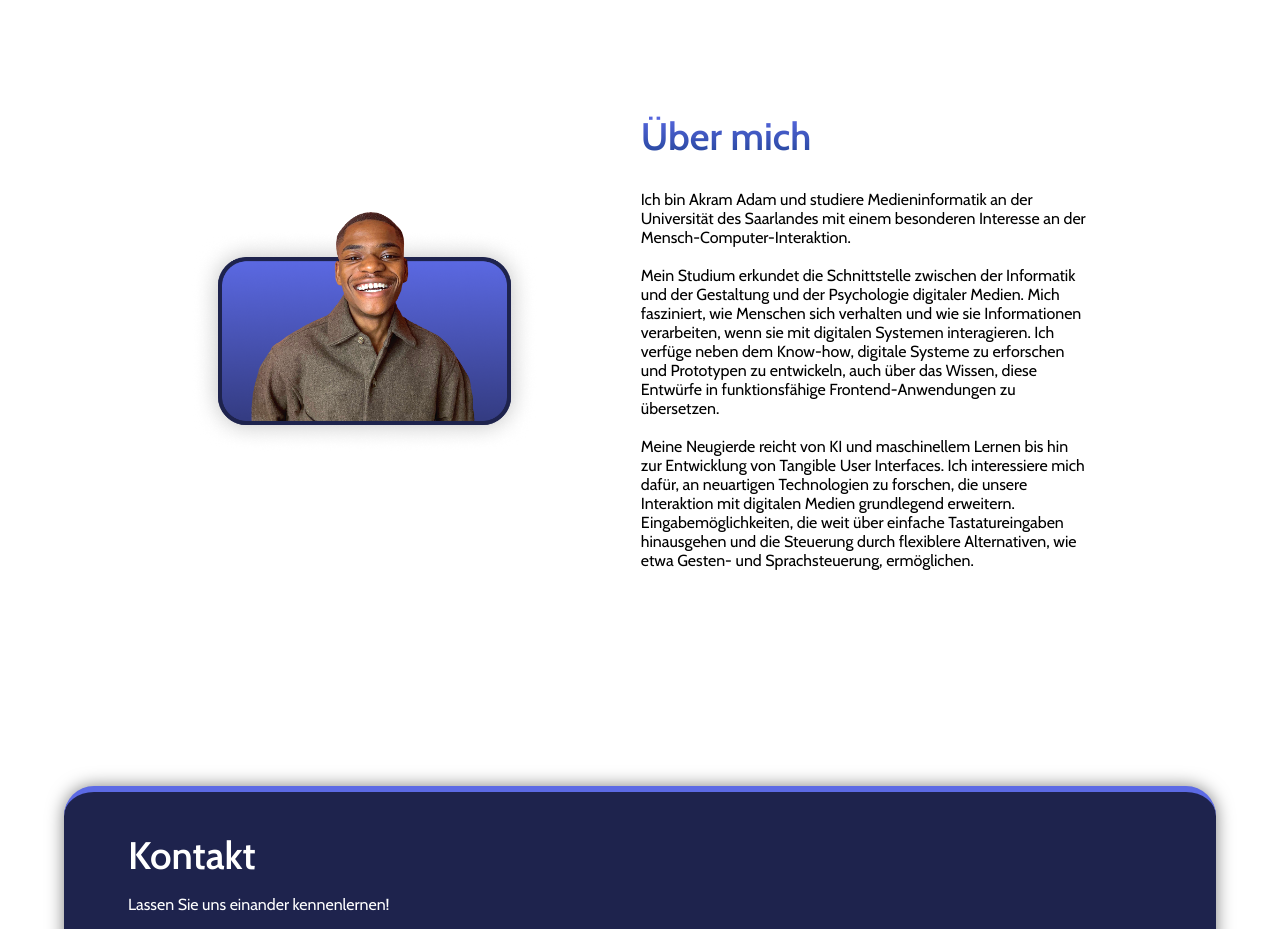
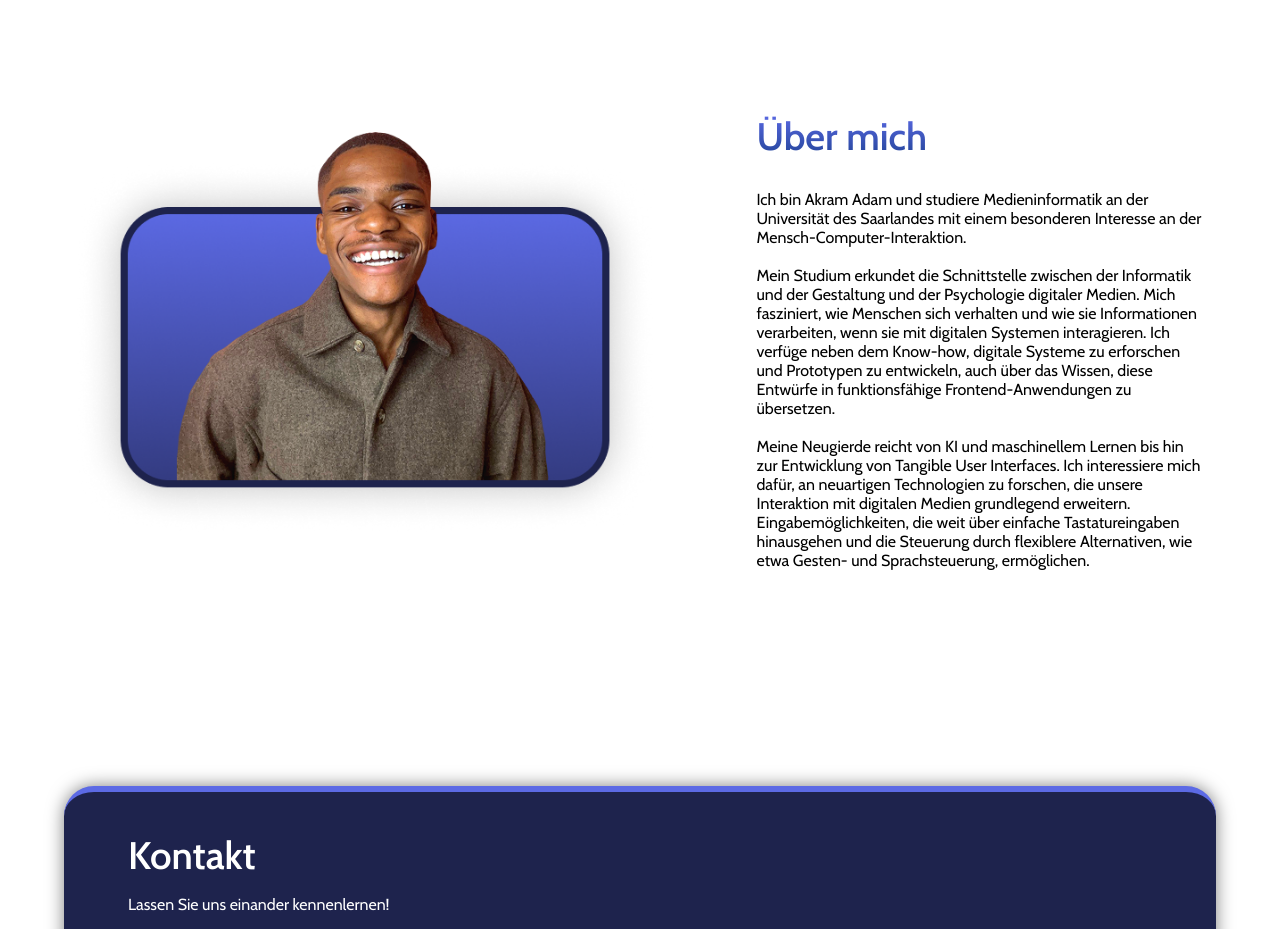
Before and after one commit to akramadam/portfolio-website, a React (Vite) app: page / in a window 1280 px wide. Shown: the part 1040-1969 px from the top of the page. Built offline with nearby package versions, Linux system fonts and the light colour scheme.

Commit message:
adjustment

```diff
--- a/src/index.css
+++ b/src/index.css
@@ -362,8 +362,8 @@ body {
 
   } */
 
-  max-height: 30vh;
-  max-width: 30vw;
+  max-height: 50vh;
+  max-width: 50vw;
   object-fit: cover;
 
 
```
